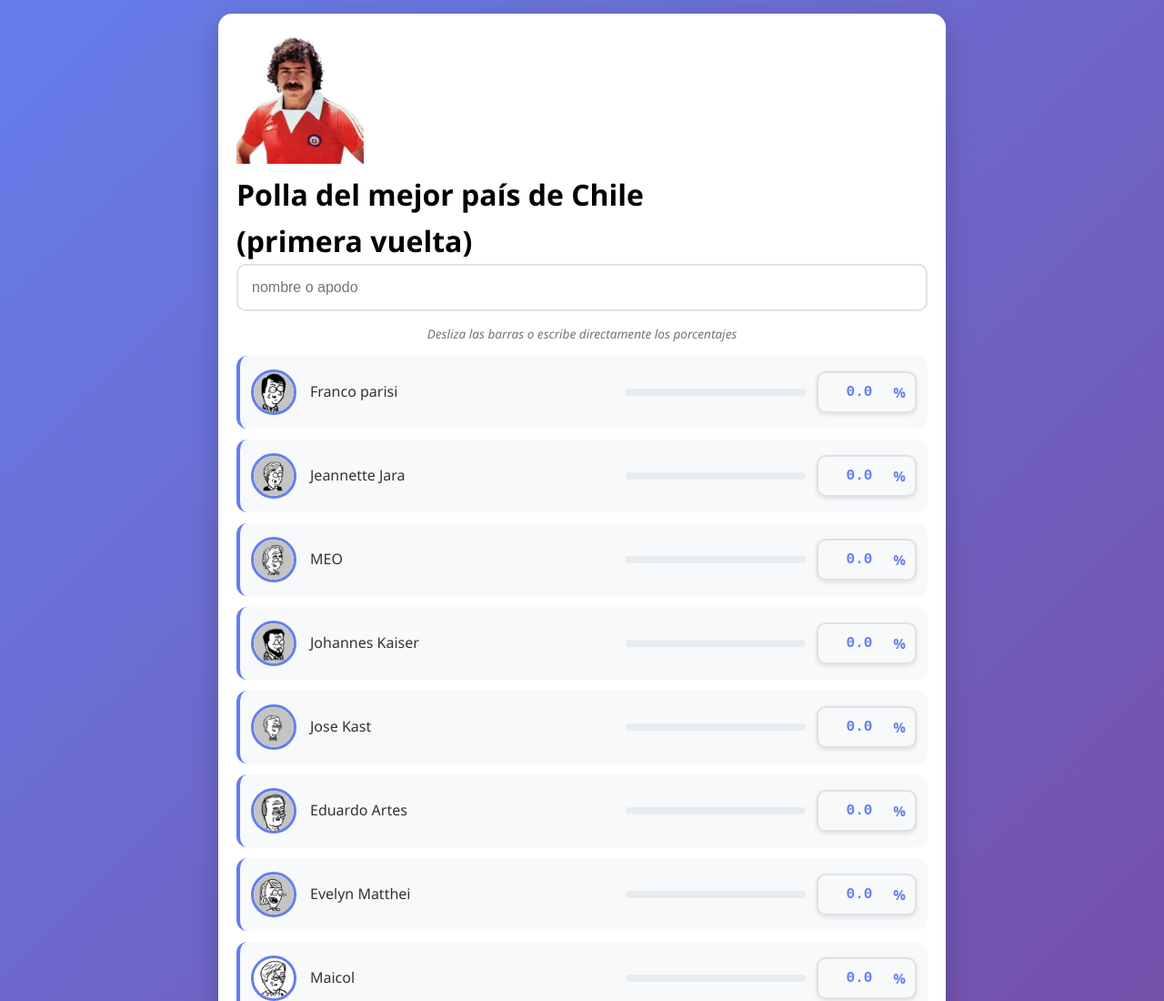
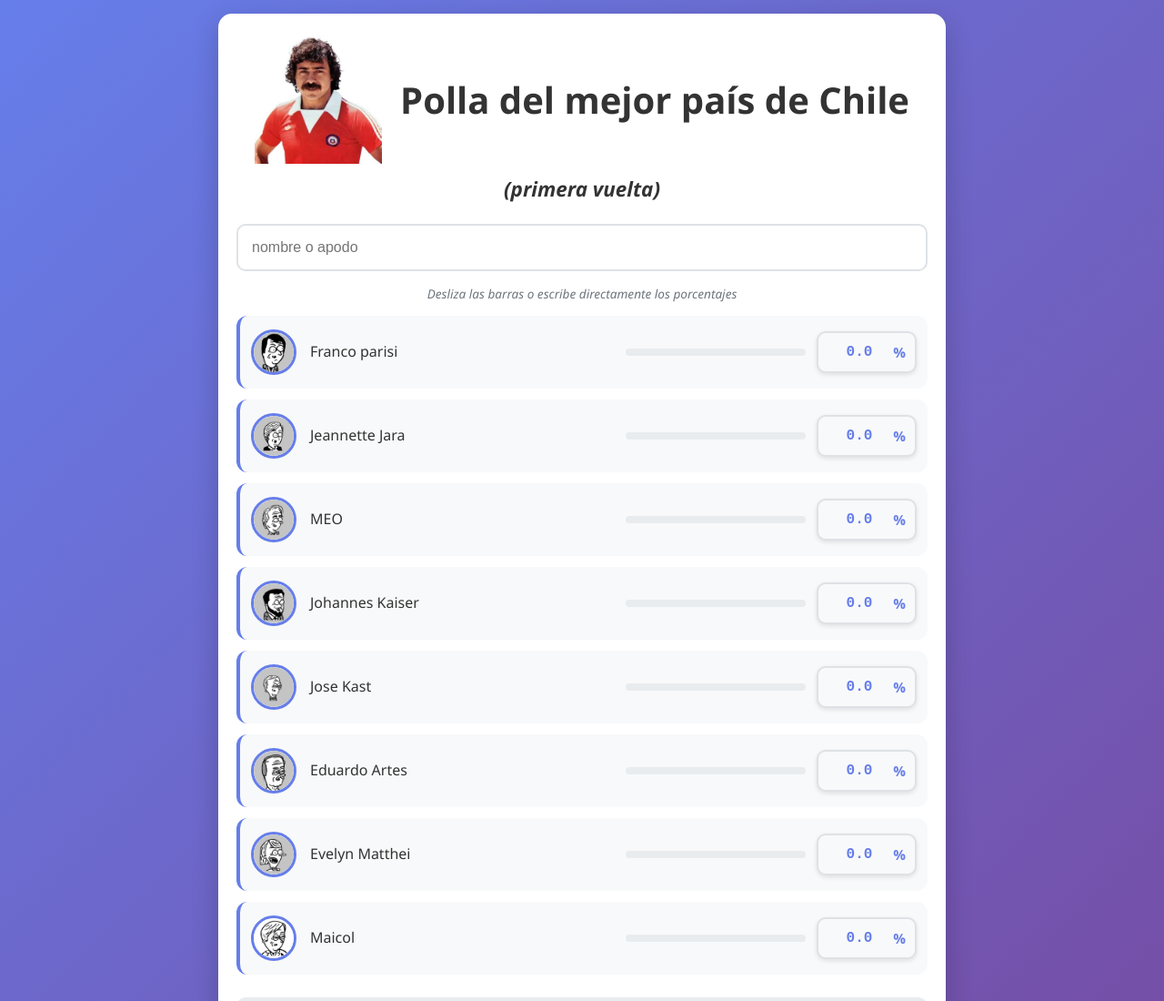
Before and after one commit to dayanos/pronosticos-elecciones, a plain HTML site: page index.html in a window 1280 px wide. Shown: the top 1100 px of the page at 91% size. Drawn offline with Linux system fonts and the light colour scheme.

Commit message:
Refactor index.html for improved structure and layout
Updated header structure and improved layout for better readability.

```diff
--- a/index.html
+++ b/index.html
@@ -9,9 +9,12 @@
 <body>
     <div class="container">
 <header>
-    <div class="header-with-image">
-        <img src="images/caz.jpg" alt="Chile" class="title-image">
-        <h1>Polla del mejor país de Chile<br>(primera vuelta)</h1>
+    <div class="header-container">
+        <div class="header-content">
+            <img src="images/caz.jpg" alt="Chile" class="title-image">
+            <h1 class="main-title">Polla del mejor país de Chile</h1>
+        </div>
+        <div class="subtitle">(primera vuelta)</div>
     </div>
 </header>
 
```
